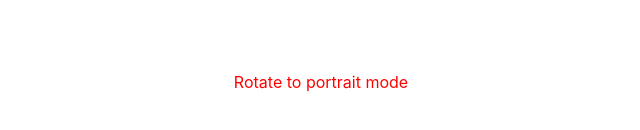
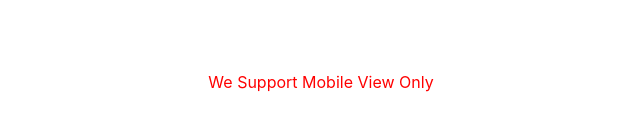
Before and after one commit to SohamChhapre/Atlantis, a React (Create React App) app: page / in a window 1280 px wide. Shown: the part 282-412 px from the top of the page, without its empty margins (319-959 px from the left). Built offline with nearby package versions, Linux system fonts and the light colour scheme.

Commit message:
Home icon changed and linting

```diff
--- a/src/App.css
+++ b/src/App.css
@@ -32,6 +32,9 @@
   .view-block{
     display: none;
   }
+  .desktop-block{
+    display: none;
+  }
 .dashboard-container{
 
   margin:0 10%;
@@ -53,6 +56,7 @@
   -webkit-box-shadow: 0px 0px 10px -6px rgba(158,158,158,0.26);
 /* box-shadow: 0px 0px 10px -6px rgba(158,158,158,0.26); */
 box-shadow: 0 0 5px 0 #eee;
+background-color: white;
 }
 .dash-profile{
     height:74px ;
@@ -79,11 +83,15 @@ box-shadow: 0 0 5px 0 #eee;
 
 @media screen and (max-width:480px){
 
+  .desktop-block{
+    display: none;
+  }
   @media (max-height:1200px){
 
     .view-block{
       display: none;
     }
+
     .dashboard-container{
       margin: 0 10px;
     }
@@ -97,6 +105,7 @@ box-shadow: 0 0 5px 0 #eee;
       width:auto;
       margin:0 5% 5px 5%;
       box-shadow: 0 0 5px 0 #eee;
+      background-color: white;
     }
     .nav-icon{
       height:2.4rem;
@@ -140,7 +149,7 @@ box-shadow: 0 0 5px 0 #eee;
         height:2.2rem;
       }
       .nav-p-sty{
-          font-size:12px;
+          font-size:14px;
       }
 
     }
@@ -149,7 +158,7 @@ box-shadow: 0 0 5px 0 #eee;
         height:2.0rem;
       }
       .nav-p-sty{
-          font-size:10px;
+          font-size:13px;
       }
       .dash-banner{
         width:auto;
@@ -172,7 +181,7 @@ box-shadow: 0 0 5px 0 #eee;
       height:1.9rem;
     }
     .nav-p-sty{
-      font-size:9px;
+      font-size:12px;
   }
     .dash-banner{
       width:auto;
@@ -195,7 +204,7 @@ box-shadow: 0 0 5px 0 #eee;
       height:1.8em;
     }
     .nav-p-sty{
-      font-size:8px;
+      font-size:11px;
   }
     .dash-text{
       color:#00A852;
@@ -235,7 +244,7 @@ box-shadow: 0 0 5px 0 #eee;
       height:1.6rem;
     }
     .nav-p-sty{
-      font-size:7px;
+      font-size:10px;
   }
     .dash-banner{
       width:auto;
@@ -275,7 +284,7 @@ box-shadow: 0 0 5px 0 #eee;
       height:1.4rem;
     }
     .nav-p-sty{
-      font-size:6px;
+      font-size:9px;
   }
     .dash-banner{
       width:calc(80vw - 10px);
@@ -340,6 +349,25 @@ box-shadow: 0 0 5px 0 #eee;
     width:540px;
     margin:50px auto 0px auto;
   }
+  .desktop-block{
+    display: none;
+  }
+ }
+ @media screen and (min-width:1024px) {
+  .desktop-block{
+    display: block;
+    text-align: center;
+    color: red;
+    margin:44vh 0px 0px 0px
+  }
+  .view-block{
+    display: none;
+  }
+  .main-container{
+    display:none;
+    width:540px;
+    margin:50px auto 0px auto;
+  }
  }
 
  @-o-viewport{
--- a/src/Components/Dashboard.js
+++ b/src/Components/Dashboard.js
@@ -18,14 +18,14 @@ const defaultState={
 const NavActiveicon=({img,name})=>{
 
     return (
-        <div className="text-center pt-1" style={{borderTop:"2px solid #00a852 "}}> <img src={img} className="nav-icon" alt="home" /><p className="mb-1 nav-p-sty" style={{color:"#00a852",fontFamily:"Poppins-SemiBold"}}>{name}</p></div>
+        <div className="text-center" style={{borderTop:"2px solid #00a852 ",paddingTop:"6px"}}> <img src={img} className="nav-icon" alt="home" /><p className="mb-1 nav-p-sty" style={{color:"#00a852",fontFamily:"Poppins-SemiBold"}}>{name}</p></div>
     )
 }
 
 const NavIcon=({img,name,setActive})=>{
 
     return (
-        <div className="text-center pt-1" onClick={()=>{
+        <div className="text-center " style={{paddingTop:"8px"}} onClick={()=>{
             setActive({...defaultState,[name]:true})
         }}> <img src={img} className="nav-icon" alt="home" /><p className="mb-1 nav-p-sty" style={{color:"#b8bcc7",fontFamily:"Poppins-SemiBold"}}>{name}</p></div>
     )
@@ -43,6 +43,7 @@ const Dashboard=()=>{
     return(
             <div>
             <p className="view-block">Rotate to portrait mode </p>
+            <p className="desktop-block">We Support Mobile View Only</p>
             <div className="main-container" >
 
             <div className="mt-1 mb-4">
```
Also changed, not shown: src/Icons/Icons-Footer/home.png.
